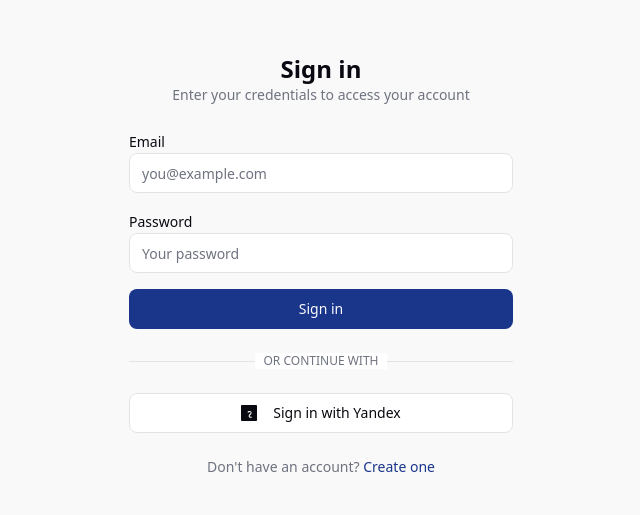
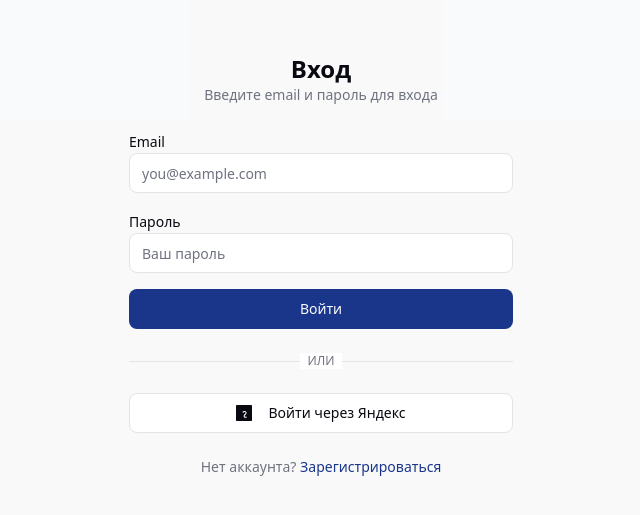
Before and after one commit to fixemer90-stack/Archemap, a Next.js app in the folder frontend/: page /login in a window 1280 px wide. Shown: the part 135-650 px from the top of the page, without its empty margins (319-959 px from the left). Built offline with nearby package versions, Linux system fonts and the light colour scheme.

Commit message:
feat: full Russian localization for auth pages
- Login page: all text in Russian
- Register page: fixed remaining English strings
- Verify page: all text in Russian
- Sidebar: navigation items in Russian
- Header: aria-labels in Russian

```diff
--- a/frontend/src/app/(auth)/login/page.tsx
+++ b/frontend/src/app/(auth)/login/page.tsx
@@ -29,7 +29,12 @@ export default function LoginPage() {
 
       if (!res.ok) {
         const data = await res.json();
-        throw new Error(data.detail || "Login failed");
+        const errorMsg = Array.isArray(data.detail)
+          ? data.detail.map((e: { msg: string }) => e.msg).join(", ")
+          : typeof data.detail === "string"
+            ? data.detail
+            : "Ошибка входа";
+        throw new Error(errorMsg);
       }
 
       const tokens = await res.json();
@@ -46,7 +51,7 @@ export default function LoginPage() {
 
       router.push("/dashboard");
     } catch (err) {
-      setError(err instanceof Error ? err.message : "Something went wrong");
+      setError(err instanceof Error ? err.message : "Что-то пошло не так");
     } finally {
       setLoading(false);
     }
@@ -56,9 +61,9 @@ export default function LoginPage() {
     <div className="flex min-h-screen items-center justify-center">
       <div className="w-full max-w-sm space-y-6">
         <div className="text-center">
-          <h1 className="text-2xl font-bold">Sign in</h1>
+          <h1 className="text-2xl font-bold">Вход</h1>
           <p className="text-sm text-muted-foreground">
-            Enter your credentials to access your account
+            Введите email и пароль для входа
           </p>
         </div>
 
@@ -85,12 +90,12 @@ export default function LoginPage() {
 
           <div className="space-y-2">
             <label htmlFor="password" className="text-sm font-medium">
-              Password
+              Пароль
             </label>
             <Input
               id="password"
               type="password"
-              placeholder="Your password"
+              placeholder="Ваш пароль"
               value={password}
               onChange={(e) => setPassword(e.target.value)}
               required
@@ -98,7 +103,7 @@ export default function LoginPage() {
           </div>
 
           <Button type="submit" className="w-full" disabled={loading}>
-            {loading ? "Signing in..." : "Sign in"}
+            {loading ? "Вход..." : "Войти"}
           </Button>
         </form>
 
@@ -108,7 +113,7 @@ export default function LoginPage() {
           </div>
           <div className="relative flex justify-center text-xs uppercase">
             <span className="bg-background px-2 text-muted-foreground">
-              Or continue with
+              Или
             </span>
           </div>
         </div>
@@ -127,13 +132,13 @@ export default function LoginPage() {
               fill="white"
             />
           </svg>
-          Sign in with Yandex
+          Войти через Яндекс
         </Button>
 
         <p className="text-center text-sm text-muted-foreground">
-          Don&apos;t have an account?{" "}
+          Нет аккаунта?{" "}
           <Link href="/register" className="text-primary hover:underline">
-            Create one
+            Зарегистрироваться
           </Link>
         </p>
       </div>
--- a/frontend/src/app/(auth)/verify/page.tsx
+++ b/frontend/src/app/(auth)/verify/page.tsx
@@ -32,11 +32,16 @@ function VerifyContent() {
           setMessage(data.message);
         } else {
           setStatus("error");
-          setMessage(data.detail || "Verification failed");
+          const errorMsg = Array.isArray(data.detail)
+            ? data.detail.map((e: { msg: string }) => e.msg).join(", ")
+            : typeof data.detail === "string"
+              ? data.detail
+              : "Ошибка верификации";
+          setMessage(errorMsg);
         }
       } catch {
         setStatus("error");
-        setMessage("Something went wrong");
+        setMessage("Что-то пошло не так");
       }
     }
 
@@ -49,7 +54,7 @@ function VerifyContent() {
         {status === "loading" && (
           <>
             <div className="mx-auto h-8 w-8 animate-spin rounded-full border-4 border-primary border-t-transparent" />
-            <p className="text-muted-foreground">Verifying your email...</p>
+            <p className="text-muted-foreground">Подтверждение email...</p>
           </>
         )}
 
@@ -58,10 +63,10 @@ function VerifyContent() {
             <div className="mx-auto flex h-12 w-12 items-center justify-center rounded-full bg-green-100 text-green-600">
               ✓
             </div>
-            <h1 className="text-2xl font-bold">Email verified</h1>
+            <h1 className="text-2xl font-bold">Email подтверждён</h1>
             <p className="text-muted-foreground">{message}</p>
             <Button asChild>
-              <Link href="/login">Sign in</Link>
+              <Link href="/login">Войти</Link>
             </Button>
           </>
         )}
@@ -71,23 +76,23 @@ function VerifyContent() {
             <div className="mx-auto flex h-12 w-12 items-center justify-center rounded-full bg-red-100 text-red-600">
               ✕
             </div>
-            <h1 className="text-2xl font-bold">Verification failed</h1>
+            <h1 className="text-2xl font-bold">Ошибка верификации</h1>
             <p className="text-muted-foreground">{message}</p>
             <Button variant="outline" asChild>
-              <Link href="/login">Back to sign in</Link>
+              <Link href="/login">Вернуться к входу</Link>
             </Button>
           </>
         )}
 
         {status === "no-token" && (
           <>
-            <h1 className="text-2xl font-bold">Check your email</h1>
+            <h1 className="text-2xl font-bold">Проверьте email</h1>
             <p className="text-muted-foreground">
-              We sent a verification link to your email address. Click the link
-              to activate your account.
+              Мы отправили ссылку для подтверждения на ваш email. Перейдите по
+              ней, чтобы активировать аккаунт.
             </p>
             <Button variant="outline" asChild>
-              <Link href="/login">Back to sign in</Link>
+              <Link href="/login">Вернуться к входу</Link>
             </Button>
           </>
         )}
@@ -101,7 +106,7 @@ export default function VerifyPage() {
     <Suspense
       fallback={
         <div className="flex min-h-screen items-center justify-center">
-          <p className="text-muted-foreground">Loading...</p>
+          <p className="text-muted-foreground">Загрузка...</p>
         </div>
       }
     >
--- a/frontend/src/components/layout/header.tsx
+++ b/frontend/src/components/layout/header.tsx
@@ -21,13 +21,13 @@ export function Header() {
           variant="ghost"
           size="icon"
           onClick={() => setTheme(theme === "dark" ? "light" : "dark")}
-          aria-label="Toggle theme"
+          aria-label="Переключить тему"
         >
           <Sun className="h-5 w-5 rotate-0 scale-100 transition-all dark:-rotate-90 dark:scale-0" />
           <Moon className="absolute h-5 w-5 rotate-90 scale-0 transition-all dark:rotate-0 dark:scale-100" />
         </Button>
 
-        <Button variant="ghost" size="icon" aria-label="Notifications">
+        <Button variant="ghost" size="icon" aria-label="Уведомления">
           <Bell className="h-5 w-5" />
         </Button>
 
--- a/frontend/src/components/layout/sidebar.tsx
+++ b/frontend/src/components/layout/sidebar.tsx
@@ -17,22 +17,22 @@ import { getAccessToken } from "@/lib/cookies";
 
 const navItems = [
   {
-    title: "Dashboard",
+    title: "Главная",
     href: "/dashboard",
     icon: LayoutDashboard,
   },
   {
-    title: "Subscriptions",
+    title: "Подписки",
     href: "/subscriptions",
     icon: CreditCard,
   },
   {
-    title: "Billing",
+    title: "Оплата",
     href: "/billing",
     icon: Receipt,
   },
   {
-    title: "Settings",
+    title: "Настройки",
     href: "/settings",
     icon: Settings,
   },
@@ -72,7 +72,7 @@ export function Sidebar() {
         {!sidebarOpen && <span className="mx-auto text-lg font-bold">A</span>}
       </div>
 
-      <nav className="flex-1 space-y-1 p-2" aria-label="Main navigation">
+      <nav className="flex-1 space-y-1 p-2" aria-label="Главная навигация">
         {navItems.map((item) => {
           const isActive = pathname === item.href;
           return (
@@ -104,11 +104,11 @@ export function Sidebar() {
             "flex w-full items-center gap-3 rounded-md px-3 py-2 text-sm font-medium text-muted-foreground transition-colors hover:bg-accent hover:text-accent-foreground",
             !sidebarOpen && "justify-center",
           )}
-          aria-label="Sign out"
-          title="Sign out"
+          aria-label="Выйти"
+          title="Выйти"
         >
           <LogOut className="h-5 w-5 shrink-0" />
-          {sidebarOpen && <span>Sign out</span>}
+          {sidebarOpen && <span>Выйти</span>}
         </button>
       </div>
     </aside>
```
